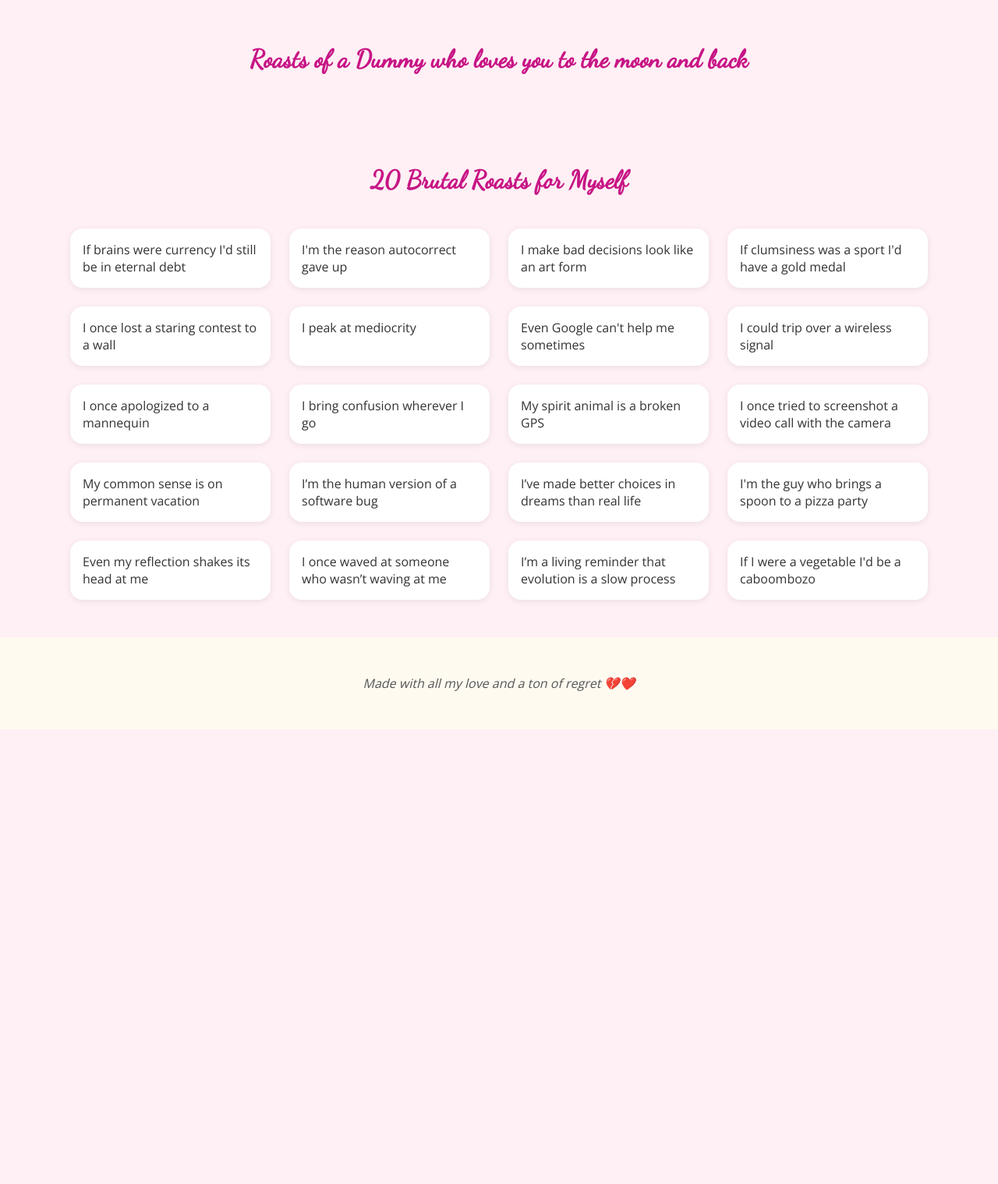
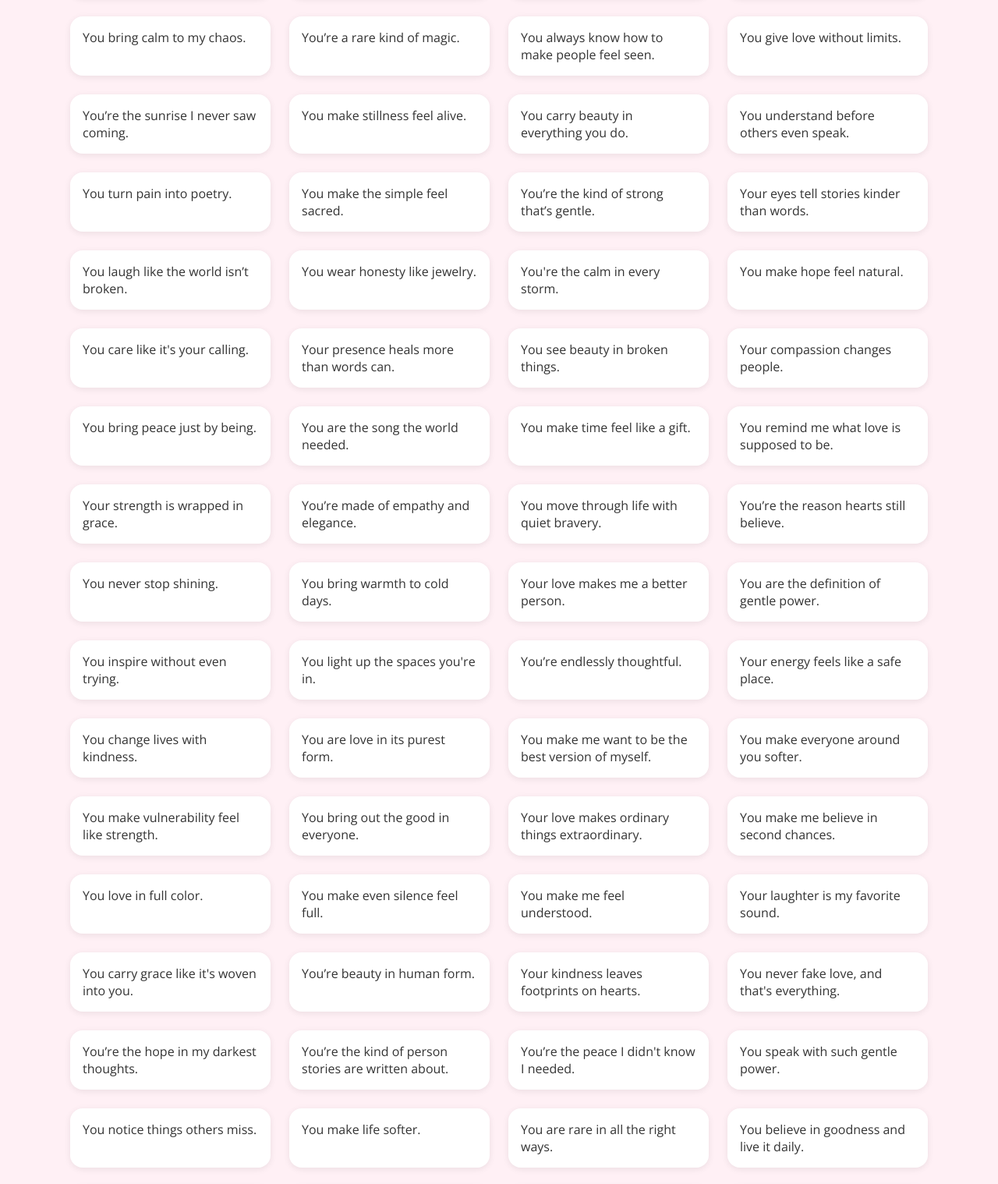
Before and after one commit to SamarthGairola125/love-letter, a plain HTML site: page index.html in a window 1280 px wide. Shown: the part 1866-3384 px from the top of the page at 78% size. Before the commit the page ends 2801 px from the top, so only its background shows below. Drawn offline with nearby package versions, Linux system fonts and the light colour scheme.

Commit message:
Update index.html

```diff
--- a/index.html
+++ b/index.html
@@ -139,7 +139,110 @@
   <section class="section">
     <h2>100 Compliments to the Most Beautiful Soul</h2>
     <div class="grid">
-      <!-- Compliments list remains the same -->
+      <script>
+        const compliments = [
+          "Your laugh could brighten the darkest room.",
+          "You see the good in people before they see it in themselves.",
+          "You turn ordinary days into unforgettable memories.",
+          "Your smile could end wars.",
+          "Even your silence is comforting.",
+          "The way you care is rare and beautiful.",
+          "You make flaws look like art.",
+          "You radiate grace without even trying.",
+          "Your presence feels like home.",
+          "You listen like it's your superpower.",
+          "You're effortlessly elegant.",
+          "Your thoughts are as beautiful as your heart.",
+          "Kindness flows through everything you do.",
+          "You're wise in ways books can’t teach.",
+          "You love with a courage that inspires.",
+          "Every moment with you feels like poetry.",
+          "You have a soul that hugs others.",
+          "Your resilience is breathtaking.",
+          "You glow even in your quiet moments.",
+          "You’re more thoughtful than a thousand love letters.",
+          "You bring calm to my chaos.",
+          "You’re a rare kind of magic.",
+          "You always know how to make people feel seen.",
+          "You give love without limits.",
+          "You’re the sunrise I never saw coming.",
+          "You make stillness feel alive.",
+          "You carry beauty in everything you do.",
+          "You understand before others even speak.",
+          "You turn pain into poetry.",
+          "You make the simple feel sacred.",
+          "You’re the kind of strong that’s gentle.",
+          "Your eyes tell stories kinder than words.",
+          "You laugh like the world isn’t broken.",
+          "You wear honesty like jewelry.",
+          "You're the calm in every storm.",
+          "You make hope feel natural.",
+          "You care like it's your calling.",
+          "Your presence heals more than words can.",
+          "You see beauty in broken things.",
+          "Your compassion changes people.",
+          "You bring peace just by being.",
+          "You are the song the world needed.",
+          "You make time feel like a gift.",
+          "You remind me what love is supposed to be.",
+          "Your strength is wrapped in grace.",
+          "You’re made of empathy and elegance.",
+          "You move through life with quiet bravery.",
+          "You’re the reason hearts still believe.",
+          "You never stop shining.",
+          "You bring warmth to cold days.",
+          "Your love makes me a better person.",
+          "You are the definition of gentle power.",
+          "You inspire without even trying.",
+          "You light up the spaces you're in.",
+          "You’re endlessly thoughtful.",
+          "Your energy feels like a safe place.",
+          "You change lives with kindness.",
+          "You are love in its purest form.",
+          "You make me want to be the best version of myself.",
+          "You make everyone around you softer.",
+          "You make vulnerability feel like strength.",
+          "You bring out the good in everyone.",
+          "Your love makes ordinary things extraordinary.",
+          "You make me believe in second chances.",
+          "You love in full color.",
+          "You make even silence feel full.",
+          "You make me feel understood.",
+          "Your laughter is my favorite sound.",
+          "You carry grace like it's woven into you.",
+          "You’re beauty in human form.",
+          "Your kindness leaves footprints on hearts.",
+          "You never fake love, and that's everything.",
+          "You’re the hope in my darkest thoughts.",
+          "You’re the kind of person stories are written about.",
+          "You’re the peace I didn't know I needed.",
+          "You speak with such gentle power.",
+          "You notice things others miss.",
+          "You make life softer.",
+          "You are rare in all the right ways.",
+          "You believe in goodness and live it daily.",
+          "You’re the answer I never knew I was asking for.",
+          "You are proof that love exists.",
+          "You understand love better than anyone I know.",
+          "You carry a quiet strength that humbles me.",
+          "You make me better by just being you.",
+          "You are someone I’ll always admire.",
+          "You are effortlessly kind.",
+          "You make this world less lonely.",
+          "You are a gentle revolution.",
+          "You are loved more than you know.",
+          "You are unforgettable in the softest way.",
+          "You give love a good name.",
+          "You make me thankful every day.",
+          "You are, simply, everything good."
+        ];
+        const complimentContainer = document.currentScript.parentElement;
+        compliments.forEach(text => {
+          const div = document.createElement('div');
+          div.textContent = text;
+          complimentContainer.appendChild(div);
+        });
+      </script>
     </div>
   </section>
 
@@ -152,12 +255,10 @@
   <!-- 100 Roasts -->
   <section class="section">
     <h2>Roasts of a Dummy who loves you to the moon and back</h2>
-
   </section>
 
   <!-- 20 Funny Self-Roasts -->
   <section class="section">
-    <h2>20 Brutal Roasts for Myself</h2>
     <div class="grid">
       <script>
         const selfRoasts = [
```
